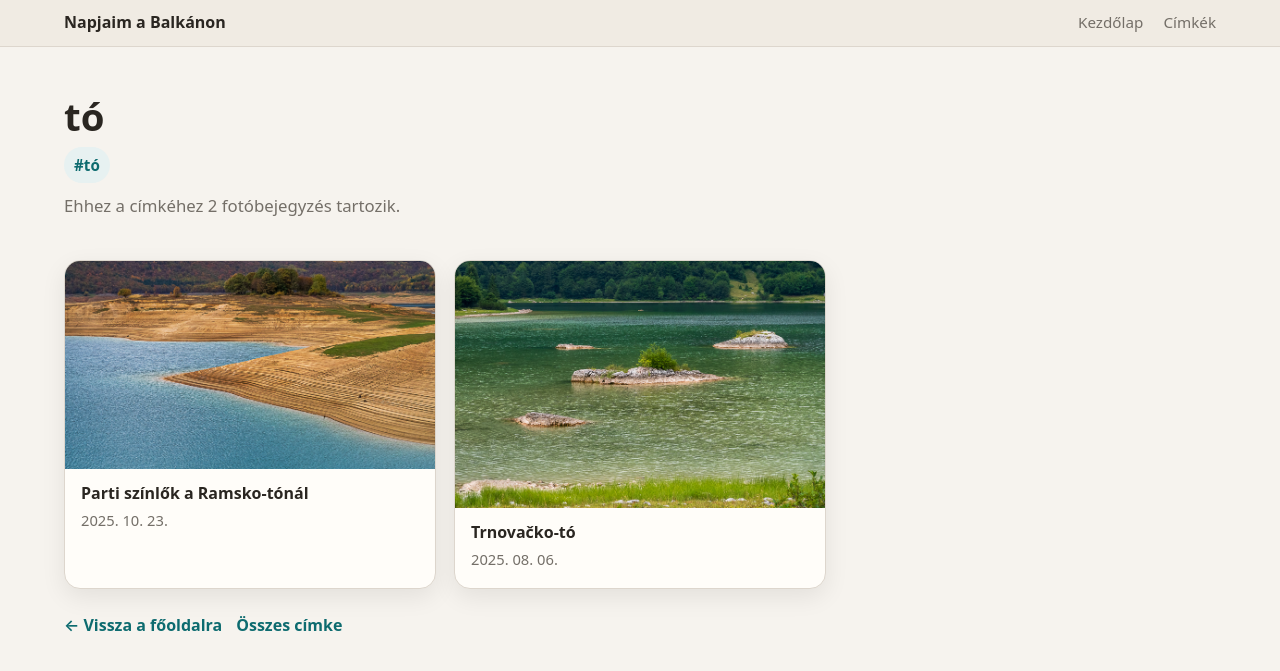
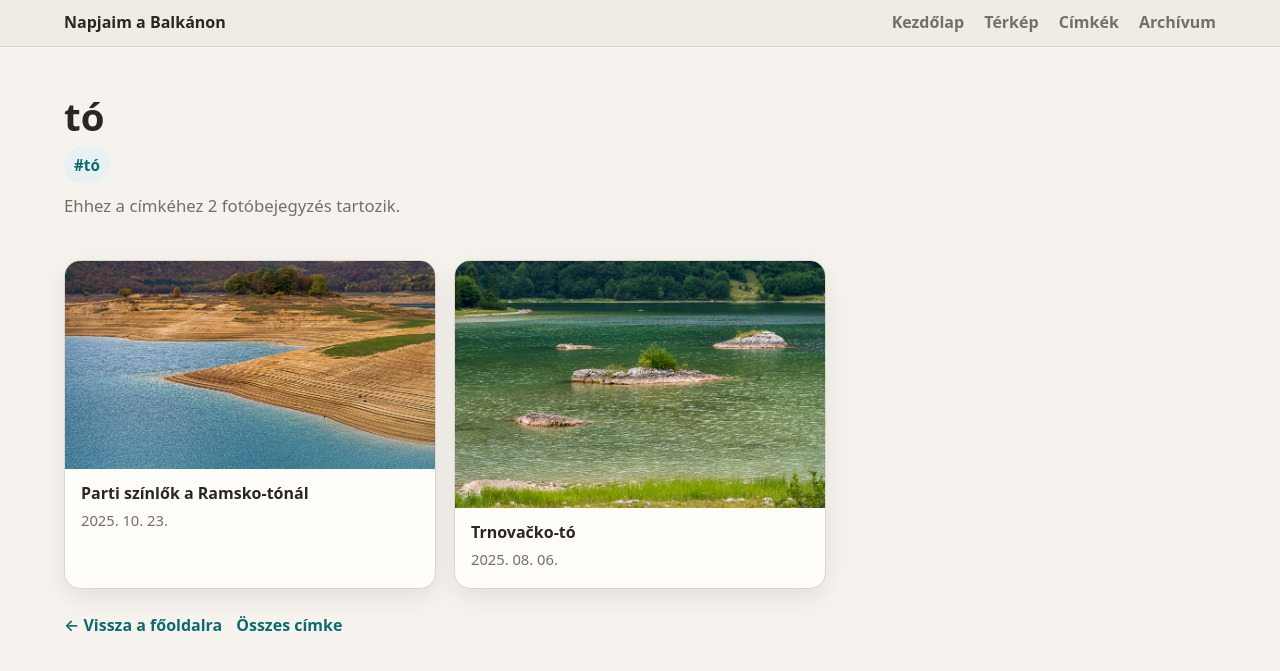
Before and after one commit to havassy/fotoblog, a Jekyll site: the page built from tags/to.md, in a window 1280 px wide. Shown: the top 671 px of the page. Built offline with Jekyll 4.4.1, drawn with Linux system fonts in a browser that asks for light colours.

Commit message:
Update tag.html

```diff
--- a/_layouts/tag.html
+++ b/_layouts/tag.html
@@ -1,113 +1,20 @@
-<!doctype html>
-<html lang="hu">
-<head>
+---
+layout: default
+---
+
 {% assign tagged_posts = site.tags[page.tag] | where_exp: "post", "post.image" %}
-  {% assign first_tagged_post = tagged_posts | first %}
-
-  <meta charset="utf-8">
-  <meta name="viewport" content="width=device-width, initial-scale=1">
-
-  <title>{{ page.title | default: page.tag | escape }} – {{ site.title }}</title>
-
-  {% if page.description %}
-    <meta name="description" content="{{ page.description | escape }}">
-    <meta property="og:description" content="{{ page.description | escape }}">
-    <meta name="twitter:description" content="{{ page.description | escape }}">
-  {% else %}
-    <meta name="description" content="Fotóbejegyzések a(z) {{ page.title | default: page.tag | escape }} címkéhez – {{ site.description | escape }}">
-    <meta property="og:description" content="Fotóbejegyzések a(z) {{ page.title | default: page.tag | escape }} címkéhez – {{ site.description | escape }}">
-    <meta name="twitter:description" content="Fotóbejegyzések a(z) {{ page.title | default: page.tag | escape }} címkéhez – {{ site.description | escape }}">
-  {% endif %}
-
-  <link rel="canonical" href="{{ page.url | absolute_url }}">
-
-  <meta property="og:title" content="{{ page.title | default: page.tag | escape }} – {{ site.title | escape }}">
-  <meta property="og:type" content="website">
-  <meta property="og:url" content="{{ page.url | absolute_url }}">
-  <meta property="og:site_name" content="{{ site.title | escape }}">
-  <meta property="og:locale" content="hu_HU">
-
-  {% if first_tagged_post and first_tagged_post.image %}
-    <meta property="og:image" content="{{ first_tagged_post.image | absolute_url }}">
-    <meta property="og:image:alt" content="{{ first_tagged_post.title | escape }}">
-  {% endif %}
-
-  <meta name="twitter:card" content="summary_large_image">
-  <meta name="twitter:title" content="{{ page.title | default: page.tag | escape }} – {{ site.title | escape }}">
-
-  {% if first_tagged_post and first_tagged_post.image %}
-    <meta name="twitter:image" content="{{ first_tagged_post.image | absolute_url }}">
-    <meta name="twitter:image:alt" content="{{ first_tagged_post.title | escape }}">
-  {% endif %}
 
 <style>
-    :root{
-      --bg:#f6f3ee;
-      --surface:#fffdf9;
-      --border:#ddd6cd;
-      --text:#2a2621;
-      --muted:#746f68;
-      --accent:#0d6b6f;
-      --radius:16px;
-      --shadow:0 8px 24px rgba(0,0,0,0.08);
-    }
-
-    *{box-sizing:border-box;}
-
-    body{
-      margin:0;
-      font-family:system-ui,-apple-system,Segoe UI,Roboto,sans-serif;
-      background:var(--bg);
-      color:var(--text);
-      line-height:1.6;
-    }
-
-    .site-header{
-      background:#f0ebe3;
-      border-bottom:1px solid var(--border);
-    }
-
-    .site-header-inner{
+  .tag-wrap{
     max-width:1200px;
     margin:0 auto;
-      padding:10px 24px;
-      display:flex;
-      align-items:center;
-      justify-content:space-between;
-    }
-
-    .site-title{
-      font-weight:700;
-      text-decoration:none;
-      color:var(--text);
-    }
-
-    .site-title:hover{
-      color:var(--accent);
-    }
-
-    .site-nav a{
-      margin-left:16px;
-      text-decoration:none;
-      color:var(--muted);
-      font-size:0.95rem;
-    }
-
-    .site-nav a:hover{
-      color:var(--accent);
-    }
-
-    .wrap{
-      max-width:1200px;
-      margin:0 auto;
-      padding:24px;
   }
 
   .page-header{
     padding:24px 0 20px;
   }
 
-    h1{
+  .page-header h1{
     margin:0 0 10px;
     font-size:clamp(2rem, 3vw, 3rem);
     line-height:1.1;
@@ -216,46 +123,24 @@
   }
 
   @media (max-width: 640px){
-      .site-header-inner{
-        padding:10px 18px;
-        flex-wrap:wrap;
-        gap:10px;
-      }
-
-      .site-nav a{
-        margin-left:12px;
-      }
-
-      .wrap{
-        padding:18px;
-      }
-
     .gallery{
       grid-template-columns:1fr;
       gap:16px;
     }
   }
 </style>
-</head>
-<body>
-  <header class="site-header">
-    <div class="site-header-inner">
-      <a class="site-title" href="{{ '/' | relative_url }}">{{ site.title }}</a>
-      <nav class="site-nav">
-        <a href="{{ '/' | relative_url }}">Kezdőlap</a>
-        <a href="{{ '/tags/' | relative_url }}">Címkék</a>
-      </nav>
-    </div>
-  </header>
 
-  <div class="wrap">
+<div class="tag-wrap">
   <header class="page-header">
     <h1>{{ page.title | default: page.tag }}</h1>
+
     <div class="intro">
       <p><span class="tag-chip">#{{ page.title | default: page.tag }}</span></p>
+
       {% if page.description %}
         <p>{{ page.description }}</p>
       {% endif %}
+
       {% if tagged_posts and tagged_posts.size > 0 %}
         <p>Ehhez a címkéhez {{ tagged_posts.size }} fotóbejegyzés tartozik.</p>
       {% else %}
@@ -276,6 +161,7 @@
               decoding="async"
             >
           {% endif %}
+
           <div class="card-body">
             <h2 class="card-title">{{ post.title }}</h2>
             <p class="card-meta">{{ post.date | date: "%Y. %m. %d." }}</p>
@@ -294,5 +180,3 @@
     <a href="{{ '/tags/' | relative_url }}">Összes címke</a>
   </div>
 </div>
-</body>
-</html>
```
Lines whose indentation alone changed are shown as unchanged.
